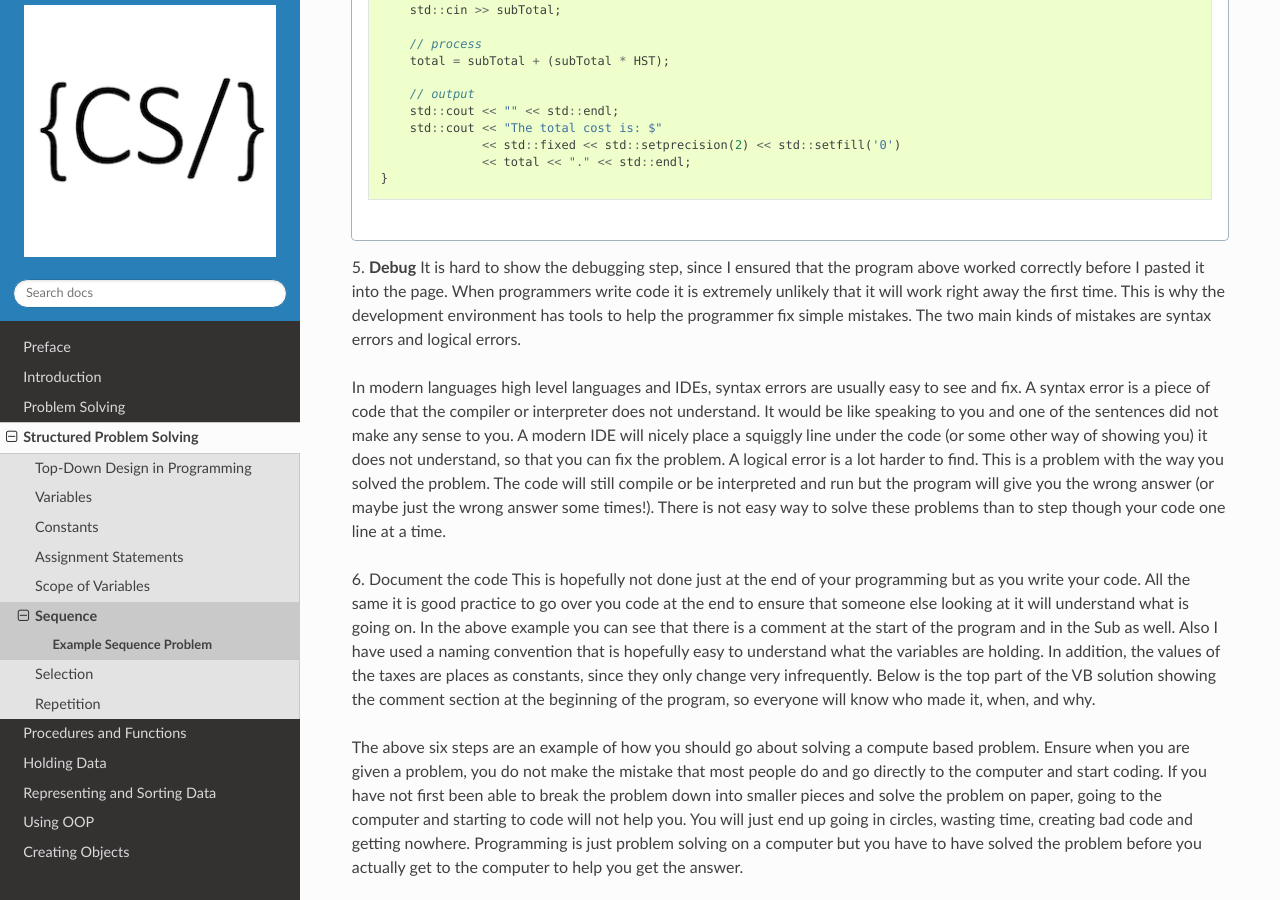
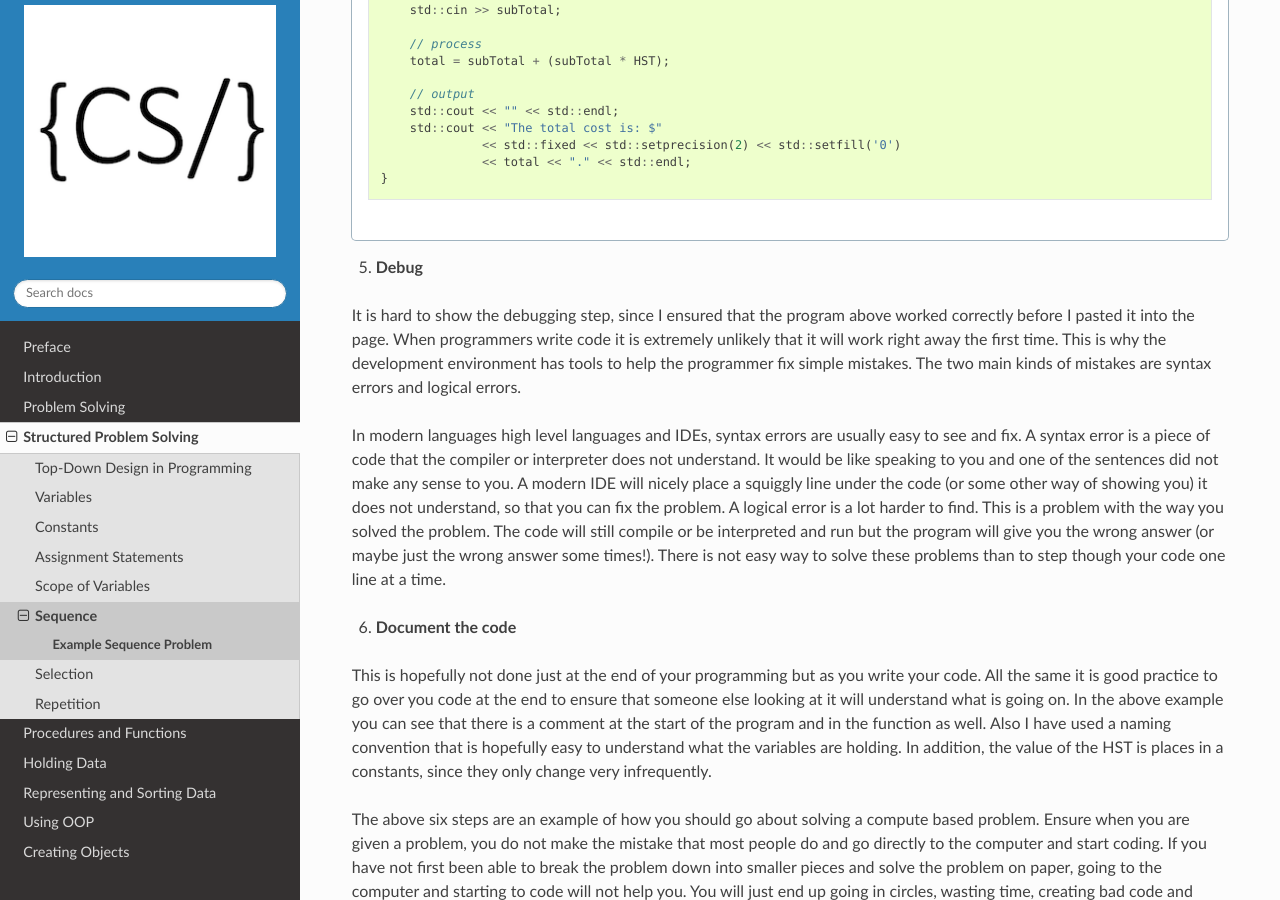
Before and after one commit to Mr-Coxall/Computer-Based-Problem-Solving, a Sphinx documentation site: the page built from docs/structured-problem-solving/example-sequence-problem.rst, in a window 1280 px wide and 900 px high, scrolled down 2539 px. Built offline with Sphinx 7.4.7 and the Read the Docs theme 2.0.0, drawn with Linux system fonts in a browser that asks for light colours; pages that are not in the unit, such as notebooks, are missing from menus.

```diff
--- a/docs/structured-problem-solving/example-sequence-problem.rst
+++ b/docs/structured-problem-solving/example-sequence-problem.rst
@@ -142,11 +142,14 @@ Once you have the pseudo-code done, the hardest part of solving the problem shou
       // This program shows how local and global variables work
 
 5. **Debug**
+
 It is hard to show the debugging step, since I ensured that the program above worked correctly before I pasted it into the page. When programmers write code it is extremely unlikely that it will work right away the first time. This is why the development environment has tools to help the programmer fix simple mistakes. The two main kinds of mistakes are syntax errors and logical errors.
 
 In modern languages high level languages and IDEs, syntax errors are usually easy to see and fix. A syntax error is a piece of code that the compiler or interpreter does not understand. It would be like speaking to you and one of the sentences did not make any sense to you. A modern IDE will nicely place a squiggly line under the code (or some other way of showing you) it does not understand, so that you can fix the problem. A logical error is a lot harder to find. This is a problem with the way you solved the problem. The code will still compile or be interpreted and run but the program will give you the wrong answer (or maybe just the wrong answer some times!). There is not easy way to solve these problems than to step though your code one line at a time.
 
-6.	Document the code
-This is hopefully not done just at the end of your programming but as you write your code. All the same it is good practice to go over you code at the end to ensure that someone else looking at it will understand what is going on. In the above example you can see that there is a comment at the start of the program and in the Sub as well. Also I have used a naming convention that is hopefully easy to understand what the variables are holding. In addition, the values of the taxes are places as constants, since they only change very infrequently. Below is the top part of the VB solution showing the comment section at the beginning of the program, so everyone will know who made it, when, and why.
+6. **Document the code**
+
+This is hopefully not done just at the end of your programming but as you write your code. All the same it is good practice to go over you code at the end to ensure that someone else looking at it will understand what is going on. In the above example you can see that there is a comment at the start of the program and in the function as well. Also I have used a naming convention that is hopefully easy to understand what the variables are holding. In addition, the value of the HST is places in a constants, since they only change very infrequently.
+
 
 The above six steps are an example of how you should go about solving a compute based problem. Ensure when you are given a problem, you do not make the mistake that most people do and go directly to the computer and start coding. If you have not first been able to break the problem down into smaller pieces and solve the problem on paper, going to the computer and starting to code will not help you. You will just end up going in circles, wasting time, creating bad code and getting nowhere. Programming is just problem solving on a computer but you have to have solved the problem before you actually get to the computer to help you get the answer.
```
